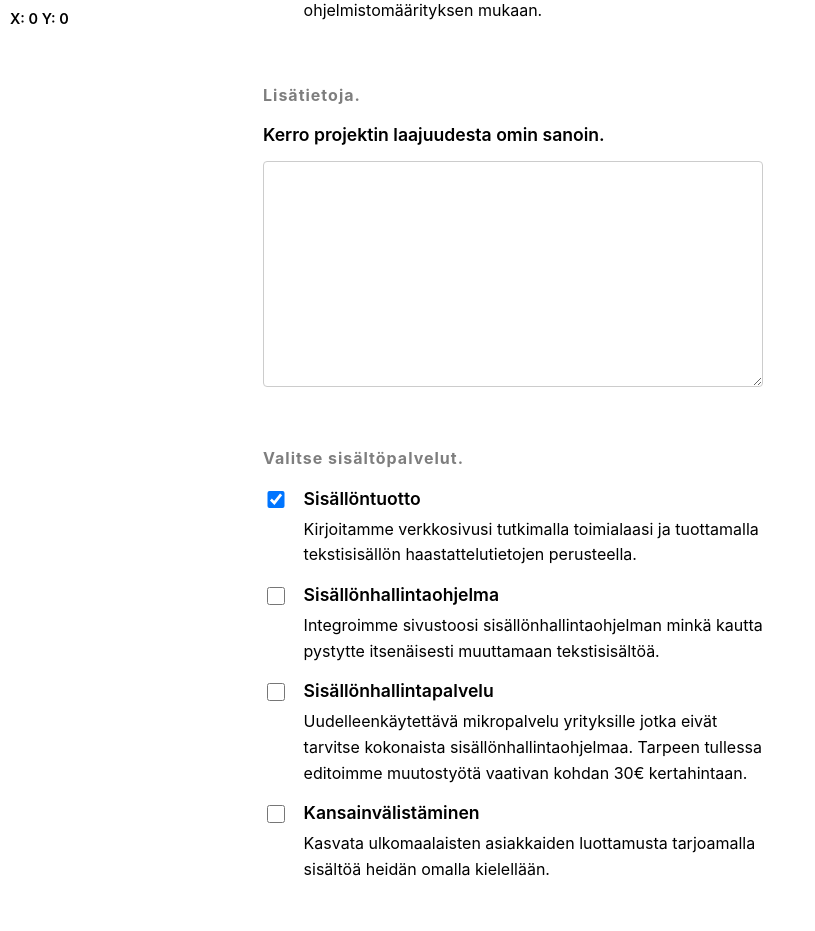
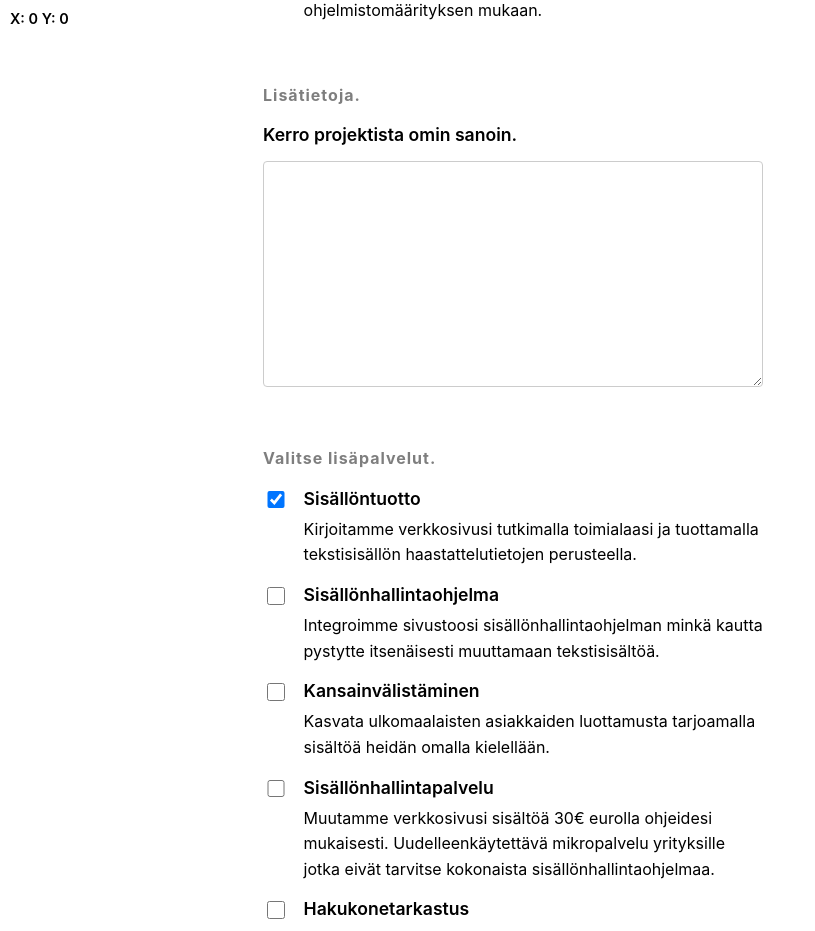
Before and after one commit to digiaalto/etusivu, a Next.js app: page /hinnat in a window 1280 px wide. Shown: the part 760-1691 px from the top of the page, without its empty margins (0-815 px from the left). Built offline with nearby package versions, Linux system fonts and the light colour scheme.

Commit message:
Tarjouspyyntö muutos

```diff
--- a/components/tarjouspyynto/TarjousForm.js
+++ b/components/tarjouspyynto/TarjousForm.js
@@ -14,8 +14,9 @@ const sisalto = {
     webApp: 1750,
     sisallontuotto: 700,
     sisallonhallintaohjelma: 500,
+    kansainvalistaminen: 650,
     sisallonhallintapalvelu: 30,
-    kansainvalistaminen: 650,
+    hakukonetarkistus: 80,
   },
   tyypit: {
     verkkosivu: {
@@ -46,7 +47,7 @@ const sisalto = {
   lisatiedot: {
     projektiKuvaus: {
       name: "projektiKuvaus",
-      label: "Kerro projektin laajuudesta omin sanoin.",
+      label: "Kerro projektista omin sanoin.",
     },
   },
   palvelut: {
@@ -62,17 +63,22 @@ const sisalto = {
       info: `Integroimme sivustoosi sisällönhallintaohjelman minkä kautta pystytte itsenäisesti muuttamaan tekstisisältöä.`,
       defaultChecked: false,
     },
-    sisallonhallintapalvelu: {
-      name: "sisallonhallintapalvelu",
-      label: "Sisällönhallintapalvelu",
-      info: `Uudelleenkäytettävä mikropalvelu yrityksille jotka eivät tarvitse kokonaista sisällönhallintaohjelmaa. Tarpeen tullessa editoimme muutostyötä vaativan kohdan 30€ kertahintaan.`,
-      defaultChecked: false,
-    },
     kansainvalistaminen: {
       name: "kansainvalistaminen",
       label: "Kansainvälistäminen",
       info: `Kasvata ulkomaalaisten asiakkaiden luottamusta tarjoamalla sisältöä heidän omalla kielellään.`,
       defaultChecked: false,
+    },
+    sisallonhallintapalvelu: {
+      name: "sisallonhallintapalvelu",
+      label: "Sisällönhallintapalvelu",
+      info: `Muutamme verkkosivusi sisältöä 30€ eurolla ohjeidesi mukaisesti. Uudelleenkäytettävä mikropalvelu yrityksille jotka eivät tarvitse kokonaista sisällönhallintaohjelmaa.`,
+      defaultChecked: false,
+    },
+    hakukonetarkastus: {
+      name: "hakukonetarkistus",
+      label: "Hakukonetarkastus",
+      info: `Tarkistamme 2kk julkaisun jälkeen hakukoneoptimoinnin orgaaniset tulokset ja hienosäädämme avainsanoja.`,
     },
   },
   yhteystiedot: {
@@ -297,7 +303,7 @@ const Yhteystiedot = ({ register, data, errors }) => {
     </FormSection>
   )
 }
-const LisatiedotSection = ({ register, onPriceChange, data }) => {
+const LisatiedotSection = ({ register, data }) => {
   return (
     <>
       <FormSection>
@@ -312,7 +318,7 @@ const LisatiedotSection = ({ register, onPriceChange, data }) => {
 const PalvelutSection = ({ register, onPriceChange, data }) => {
   return (
     <FormSection>
-      <Header text="Valitse sisältöpalvelut." />
+      <Header text="Valitse lisäpalvelut." />
       <RowGrid>
         <Checkbox
           {...data.sisallontuotto}
@@ -325,12 +331,17 @@ const PalvelutSection = ({ register, onPriceChange, data }) => {
           onChange={onPriceChange}
         />
         <Checkbox
+          {...data.kansainvalistaminen}
+          refs={register}
+          onChange={onPriceChange}
+        />
+        <Checkbox
           {...data.sisallonhallintapalvelu}
           refs={register}
           onChange={onPriceChange}
         />
         <Checkbox
-          {...data.kansainvalistaminen}
+          {...data.hakukonetarkastus}
           refs={register}
           onChange={onPriceChange}
         />
--- a/components/tarjouspyynto/TextArea.module.sass
+++ b/components/tarjouspyynto/TextArea.module.sass
@@ -15,10 +15,6 @@
 	resize: vertical
 	&:hover
 		border-color: hsl(0, 0%, 75%)
-	&:focus, &:active
-		outline: none
-		box-shadow: 0px 0px 0px 1px colors.$primary
-		border-color: colors.$primary
 
 @include breakpoints.laptop
 	.textArea
--- a/components/tarjouspyynto/TextInput.module.sass
+++ b/components/tarjouspyynto/TextInput.module.sass
@@ -14,10 +14,10 @@
 	border-width: 1px
 	&:hover
 		border-color: hsl(0, 0%, 75%)
-	&:focus, &:active
-		outline: none
-		box-shadow: 0px 0px 0px 1px colors.$primary
-		border-color: colors.$primary
+	// &:focus, &:active
+	// 	outline: none
+	// 	box-shadow: 0px 0px 0px 1px colors.$primary
+	// 	border-color: colors.$primary
 
 .error
 	font-weight: 600
```
